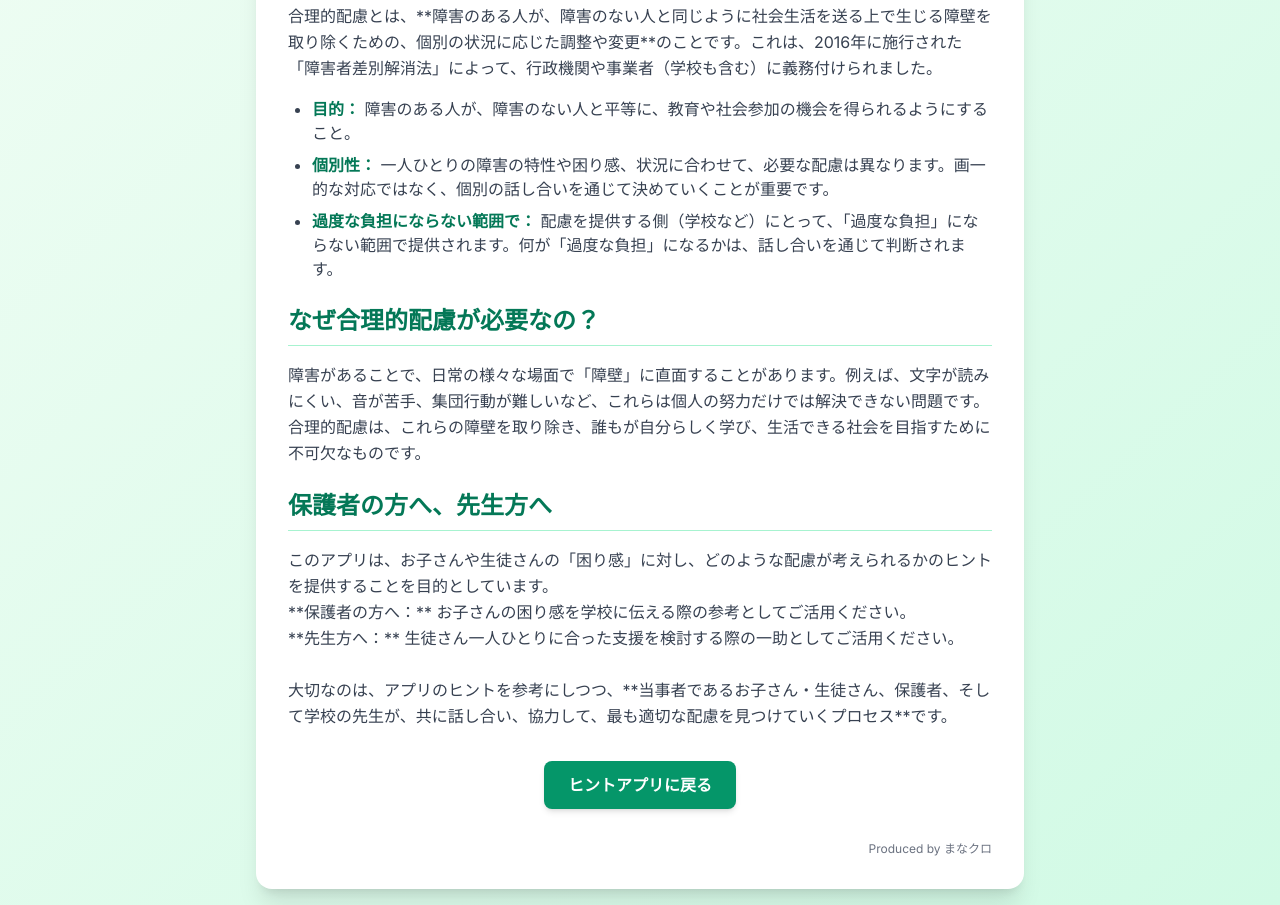
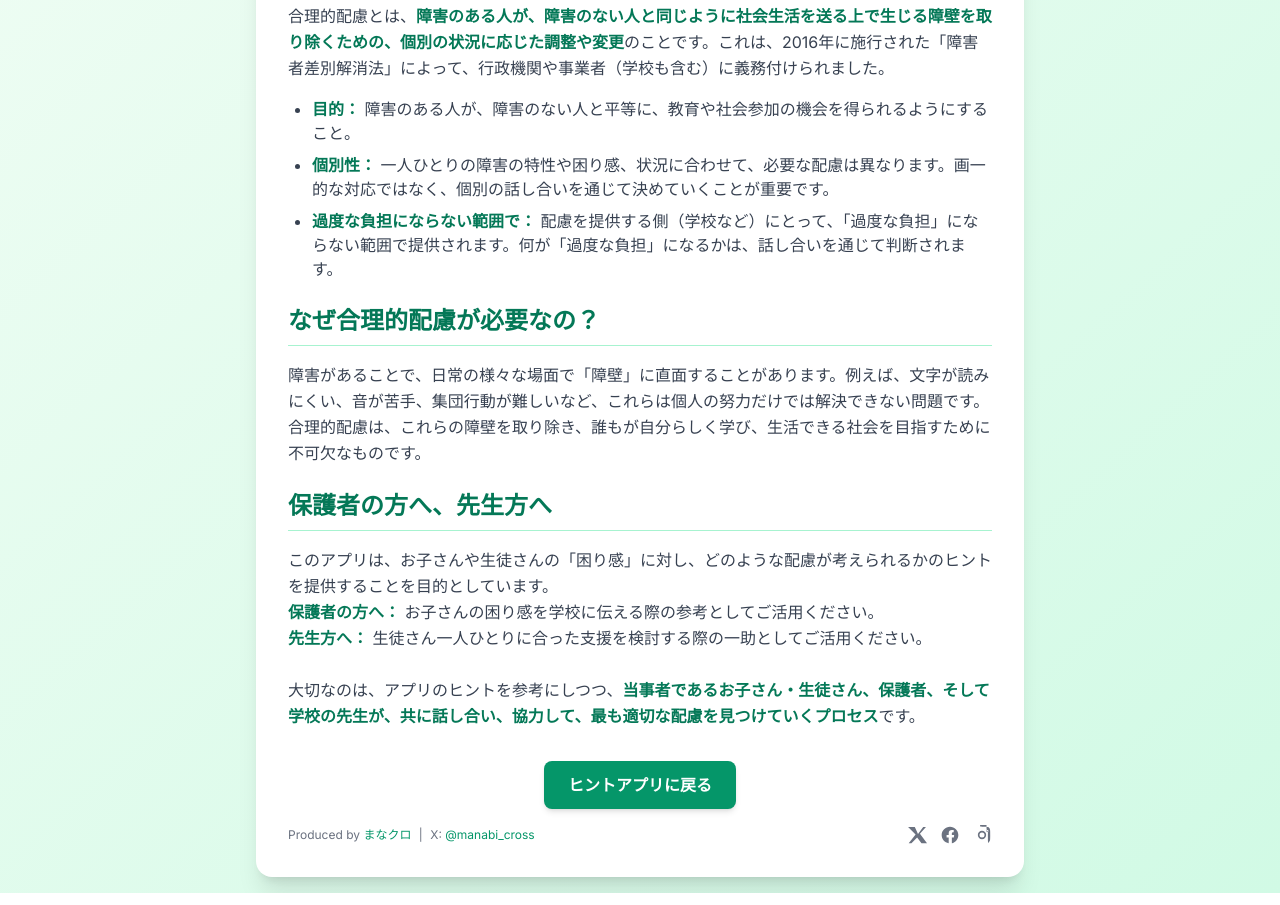
Before and after one commit to ManakuroNissy/gouriteki-hairyo, a plain HTML site: page about-reasonable-accommodation.html in a window 1280 px wide. Shown: the part 264-1169 px from the top of the page. Drawn offline with nearby package versions, Linux system fonts and the light colour scheme.

Commit message:
Update about-reasonable-accommodation.html

```diff
--- a/about-reasonable-accommodation.html
+++ b/about-reasonable-accommodation.html
@@ -29,7 +29,7 @@
             合理的配慮とは？
         </h2>
         <p class="text-gray-700 mb-4 leading-relaxed">
-            合理的配慮とは、**障害のある人が、障害のない人と同じように社会生活を送る上で生じる障壁を取り除くための、個別の状況に応じた調整や変更**のことです。これは、2016年に施行された「障害者差別解消法」によって、行政機関や事業者（学校も含む）に義務付けられました。
+            合理的配慮とは、<strong class="text-emerald-700">障害のある人が、障害のない人と同じように社会生活を送る上で生じる障壁を取り除くための、個別の状況に応じた調整や変更</strong>のことです。これは、2016年に施行された「障害者差別解消法」によって、行政機関や事業者（学校も含む）に義務付けられました。
         </p>
         <ul class="list-disc pl-6 text-gray-700 space-y-2 mb-6">
             <li>
@@ -56,11 +56,11 @@
         <p class="text-gray-700 mb-6 leading-relaxed">
             このアプリは、お子さんや生徒さんの「困り感」に対し、どのような配慮が考えられるかのヒントを提供することを目的としています。
             <br>
-            **保護者の方へ：** お子さんの困り感を学校に伝える際の参考としてご活用ください。
+            <strong class="text-emerald-700">保護者の方へ：</strong> お子さんの困り感を学校に伝える際の参考としてご活用ください。
             <br>
-            **先生方へ：** 生徒さん一人ひとりに合った支援を検討する際の一助としてご活用ください。
+            <strong class="text-emerald-700">先生方へ：</strong> 生徒さん一人ひとりに合った支援を検討する際の一助としてご活用ください。
             <br><br>
-            大切なのは、アプリのヒントを参考にしつつ、**当事者であるお子さん・生徒さん、保護者、そして学校の先生が、共に話し合い、協力して、最も適切な配慮を見つけていくプロセス**です。
+            大切なのは、アプリのヒントを参考にしつつ、<strong class="text-emerald-700">当事者であるお子さん・生徒さん、保護者、そして学校の先生が、共に話し合い、協力して、最も適切な配慮を見つけていくプロセス</strong>です。
         </p>
 
         <div class="mt-8 text-center">
@@ -69,9 +69,24 @@
             </a>
         </div>
 
-        <!-- まなクロ表記を追加 -->
-        <div class="text-xs text-gray-500 mt-8 text-right">
-            Produced by まなクロ
+        <!-- フッター情報とシェアボタン -->
+        <div class="flex flex-col sm:flex-row justify-between items-center mt-4 text-xs text-gray-500">
+            <div class="mb-2 sm:mb-0">
+                Produced by <a href="https://manakuro.com" target="_blank" rel="noopener noreferrer" class="text-emerald-600 hover:underline">まなクロ</a>
+                <span class="mx-1">|</span>
+                X: <a href="https://twitter.com/manabi_cross" target="_blank" rel="noopener noreferrer" class="text-emerald-600 hover:underline">@manabi_cross</a>
+            </div>
+            <div class="flex space-x-3">
+                <a href="#" id="shareX" class="text-gray-500 hover:text-emerald-600 transition duration-200" title="Xでシェア">
+                    <svg fill="currentColor" viewBox="0 0 24 24" class="w-5 h-5" xmlns="http://www.w3.org/2000/svg"><path d="M18.244 2.25h3.308l-7.227 8.26 8.502 11.24H16.17l-5.21-6.89L4.12 21.75H.85L9.106 11.25L.1 2.25h8.084L12 10.742L18.244 2.25zM17.292 19.75L15.94 18.293L5.008 3.25H6.46L17.292 19.75z"/></svg>
+                </a>
+                <a href="#" id="shareFacebook" class="text-gray-500 hover:text-emerald-600 transition duration-200" title="Facebookでシェア">
+                    <svg fill="currentColor" viewBox="0 0 24 24" class="w-5 h-5" xmlns="http://www.w3.org/2000/svg"><path d="M22 12c0-5.523-4.477-10-10-10S2 6.477 2 12c0 4.991 3.657 9.128 8.438 9.878v-6.987h-2.54V12h2.54V9.797c0-2.505 1.493-3.891 3.776-3.891 1.094 0 2.24.195 2.24.195v2.455H15.83c-1.222 0-1.604.752-1.604 1.548V12h2.773l-.443 2.891h-2.33V22C18.343 21.128 22 16.991 22 12z"/></svg>
+                </a>
+                <a href="#" id="shareInstagram" class="text-gray-500 hover:text-emerald-600 transition duration-200" title="Instagramでシェア">
+                    <svg fill="currentColor" viewBox="0 0 24 24" class="w-5 h-5" xmlns="http://www.w3.org/2000/svg"><path d="M12 2c3.203 0 3.585.016 4.85.071 1.17.053 1.805.249 2.227.415.56.217.96.477 1.385.902.425.425.685.825.902 1.385.166.422.362 1.057.415 2.227.056 1.265.071 1.647.071 4.85s-.016 3.585-.071 4.85c-.053 1.17-.249 1.805-.415 2.227-.217.56-.477.96-.902 1.385-.425.425-.685.825-.902 1.385-.166-.422-.362-1.057-.415-2.227-.056-1.265-.071-1.647-.071-4.85s.016-3.585.071-4.85c-.053-1.17-.211-1.626-.331-1.947-.12-.321-.281-.555-.493-.767-.212-.212-.446-.373-.493-.767-.12-.321-.278-.777-.331-1.947-.055-1.265-.071-1.647-.071-4.85s-.016-3.585-.071-4.85c-.053-1.17-.211-1.626-.331-1.947-.12-.321-.281-.555-.493-.767-.212-.212-.446-.373-.767-.493-.321-.12-.777-.278-1.947-.331C8.415 2.016 8.797 2.000 12 2.000zM12 7a5 5 0 1 0 0 10 5 5 0 0 0 0-10zm0 2a3 3 0 1 1 0 6 3 3 0 0 1 0-6zm6.5-3a1.25 1.25 0 1 0 0 2.5 1.25 1.25 0 0 0 0-2.5z"/></svg>
+                </a>
+            </div>
         </div>
     </div>
 </body>
```
